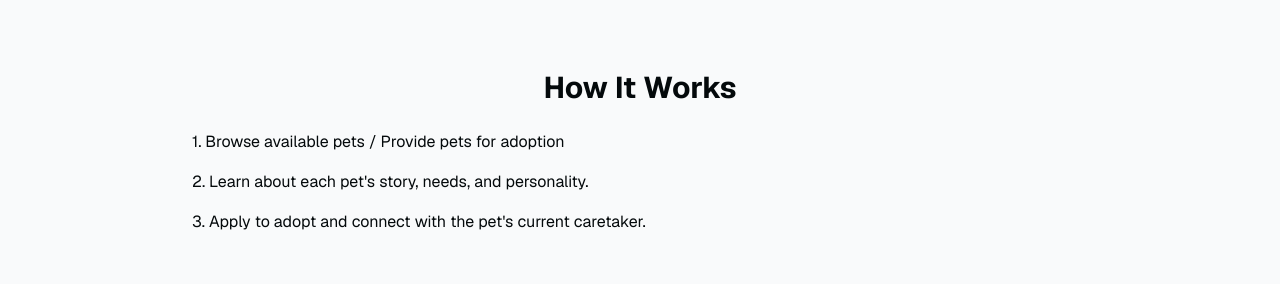
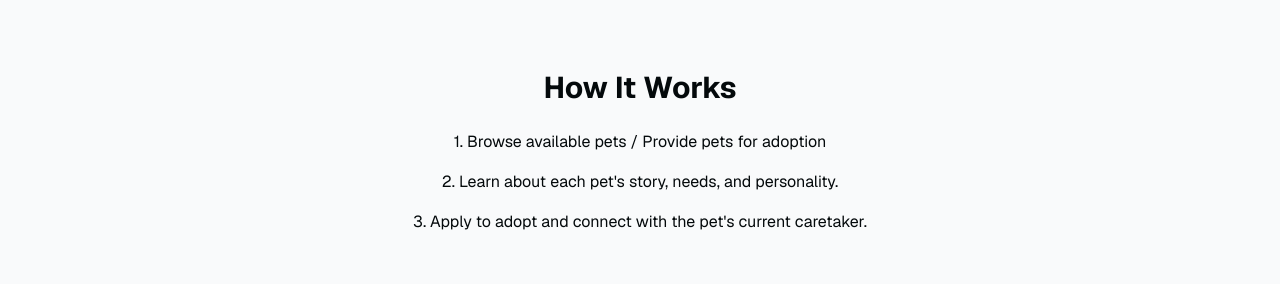
Before and after one commit to rahulragidev/purrfect-place, a Next.js app: page / in a window 1280 px wide. Shown: the part 450-734 px from the top of the page. Built offline with nearby package versions, Linux system fonts and the light colour scheme; no server answers; the database is empty.

Commit message:
text-centre

```diff
--- a/app/page.tsx
+++ b/app/page.tsx
@@ -37,7 +37,7 @@
       </section>
 
       <section className="how-it-works py-12">
-        <div className="max-w-4xl mx-auto">
+        <div className="max-w-4xl mx-auto text-center">
           <h2 className="text-3xl font-bold text-center mb-6">How It Works</h2>
           <ul className="space-y-4">
             <li>1. Browse available pets / Provide pets for adoption</li>
```
